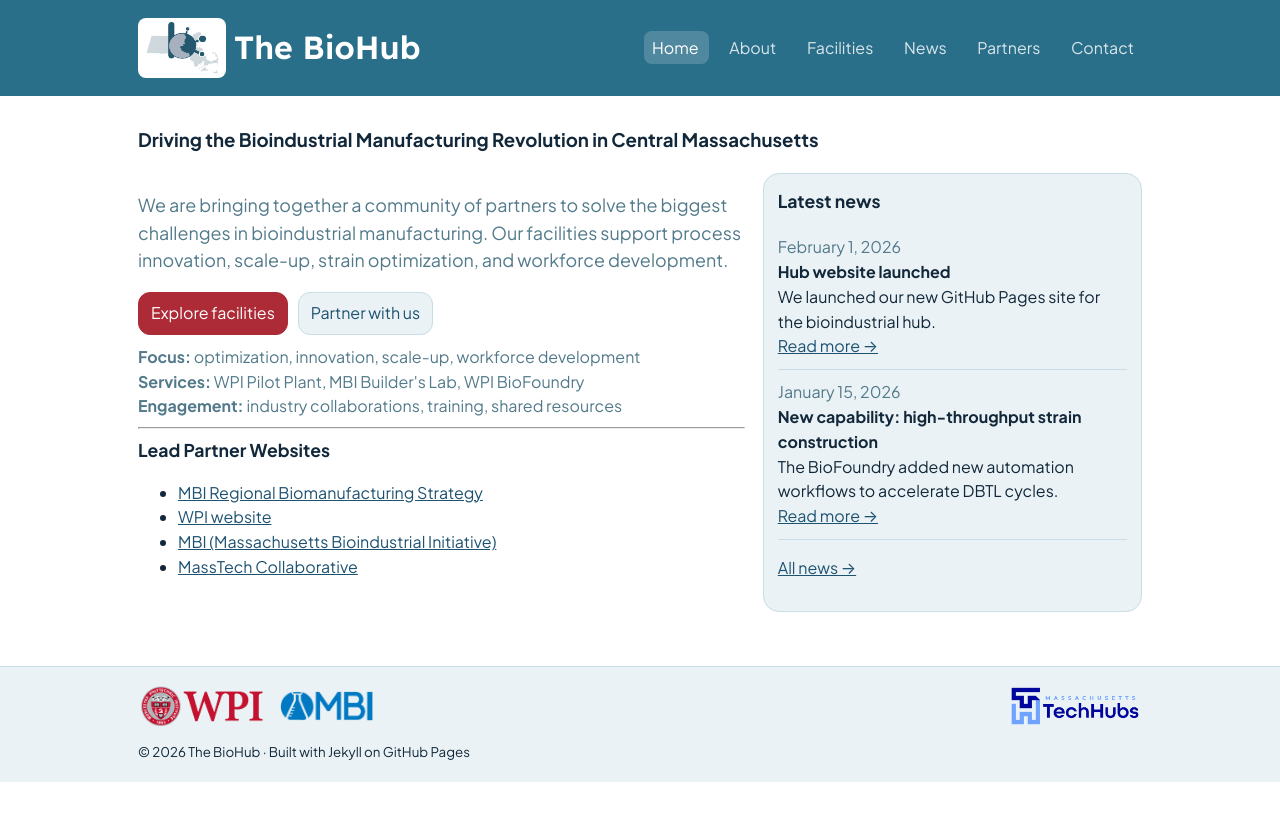
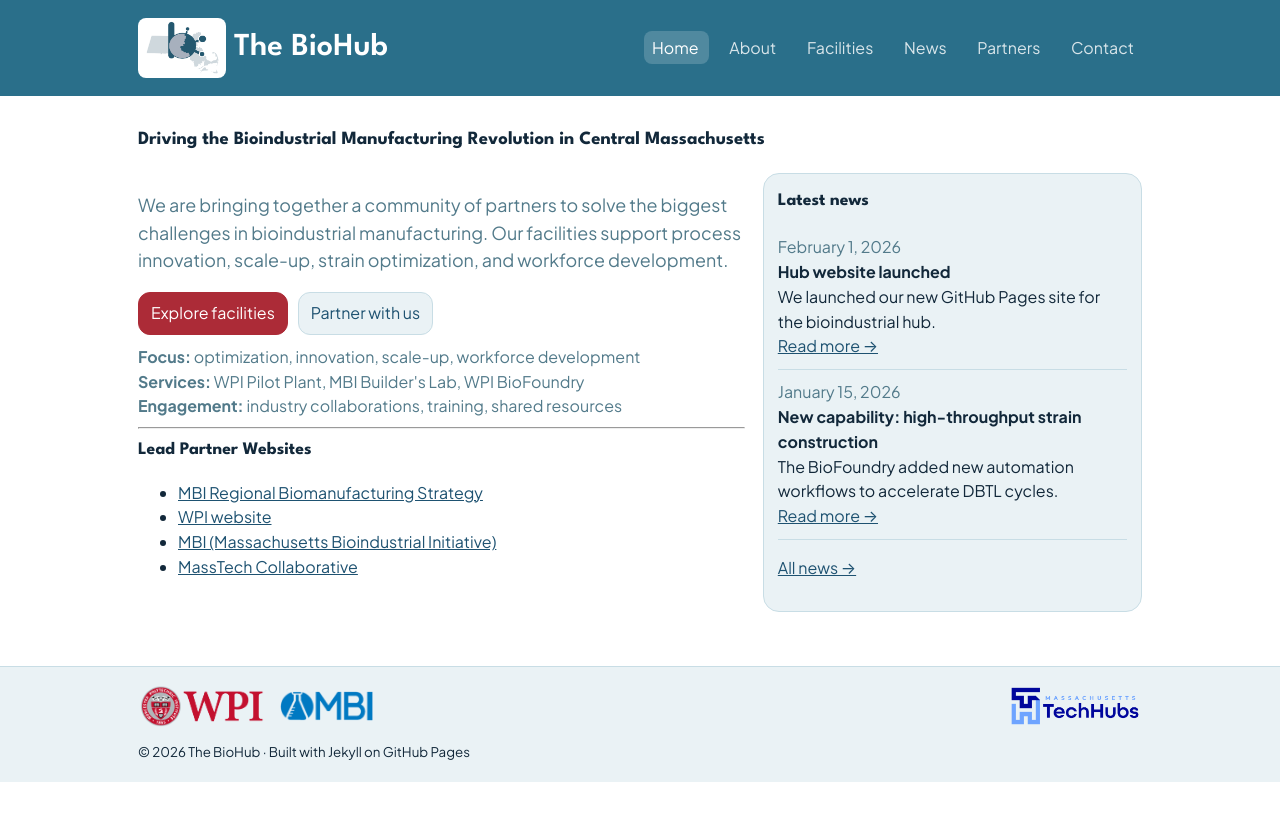
Before and after one commit to yoeric/mass_biohub, a Jekyll site: the page built from index.md, in a window 1280 px wide. Shown: the top 821 px of the page. Built offline with Jekyll 4.4.1, drawn with Linux system fonts in a browser that asks for light colours.

Commit message:
Update style.css

```diff
--- a/assets/css/style.css
+++ b/assets/css/style.css
@@ -19,6 +19,7 @@ body{
   background:var(--bg);
   line-height:1.55;
 }
+h1,h2,h3,h4,h5,h6{font-family:'League Spartan',sans-serif;}
 a{color:var(--accent)}
 .container{max-width:var(--max); margin:0 auto; padding:var(--pad);}
 
@@ -28,7 +29,7 @@ a{color:var(--accent)}
   z-index:10;
 }
 .header-inner{display:flex; align-items:center; justify-content:space-between; gap:16px;}
-.site-title{font-family:'Lexend',sans-serif; font-weight:600; text-decoration:none; display:flex; align-items:center; gap:8px; font-size:24pt; color:#fff;}
+.site-title{font-family:'League Spartan',sans-serif; font-weight:600; text-decoration:none; display:flex; align-items:center; gap:8px; font-size:24pt; color:#fff;}
 .header-logo{height:60px; width:auto; display:block; background:#fff; border-radius:8px; padding:3px 6px;}
 .site-nav a{
   text-decoration:none;
@@ -43,7 +44,7 @@ a{color:var(--accent)}
 }
 
 .page-header{margin: 12px 0 18px;}
-.page-title{margin:0 0 6px; font-size:14pt;}
+.page-title{font-family:'League Spartan',sans-serif; margin:0 0 6px; font-size:14pt;}
 .page-subtitle{margin:0; color:var(--muted);}
 
 .lead{font-size:1.12rem; color:var(--muted);}
```
